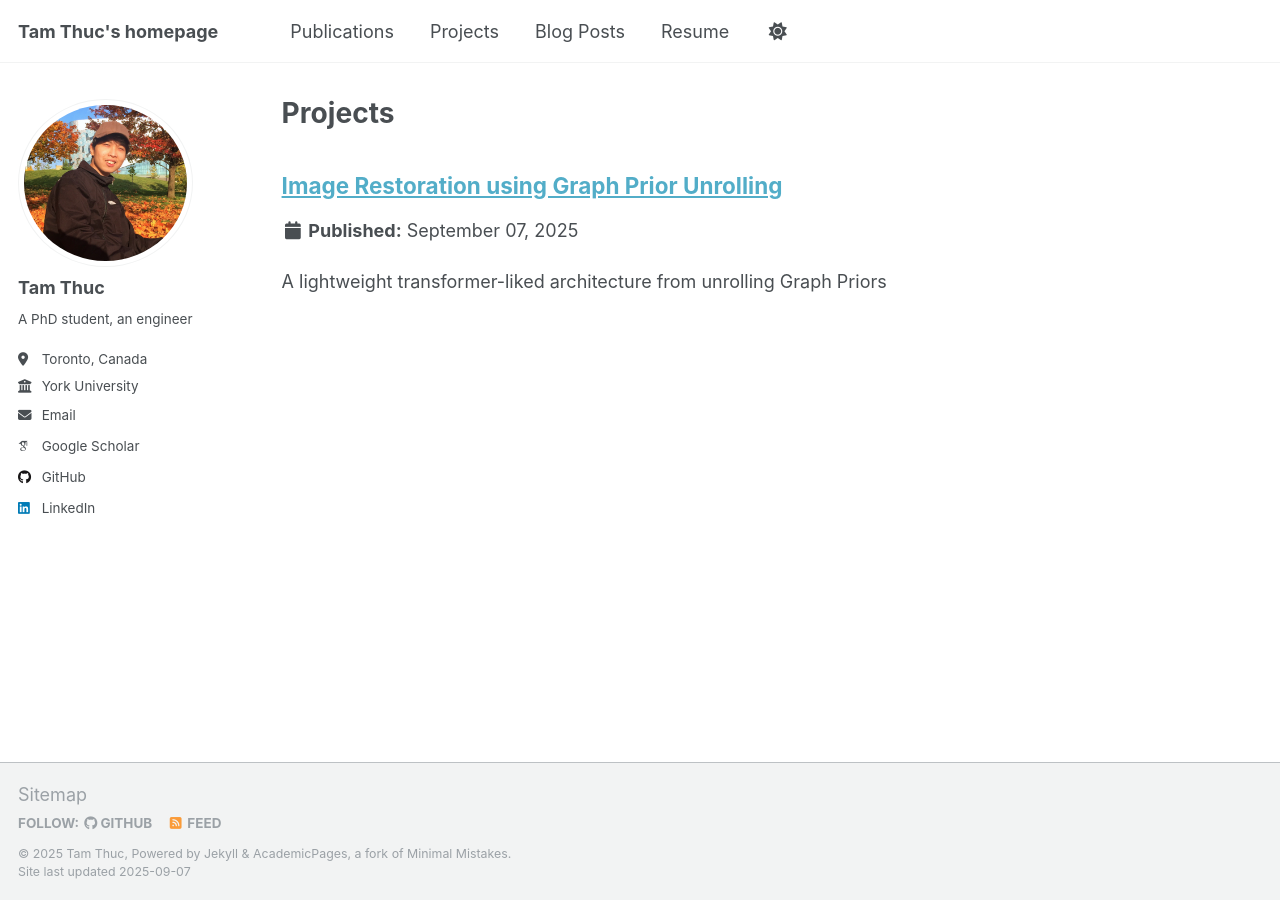
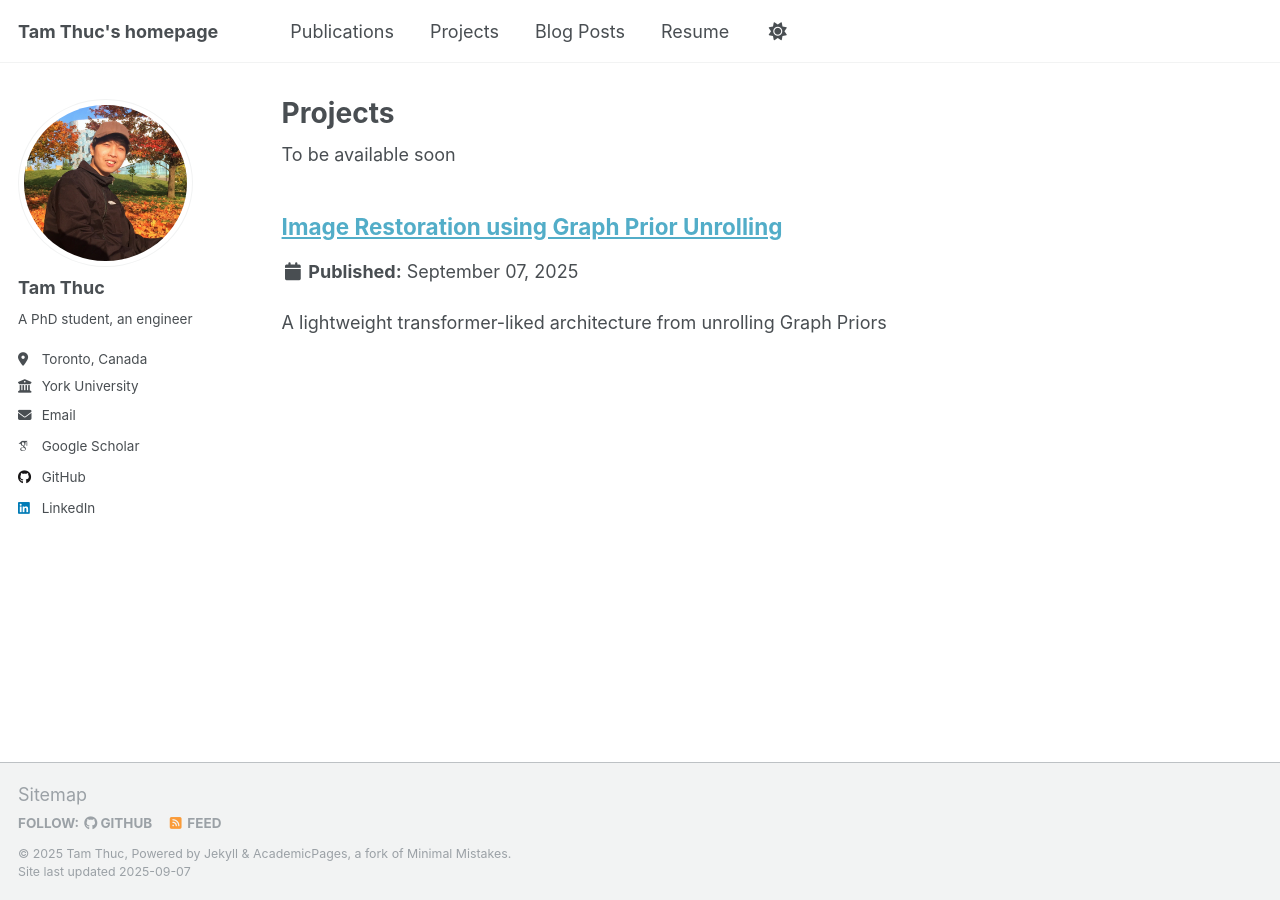
Before and after one commit to tamthuc1995/tamthuc1995.github.io, a Jekyll site: the page built from _pages/project.html, in a window 1280 px wide. Built offline with Jekyll 4.4.1, drawn with Linux system fonts in a browser that asks for light colours; some web fonts are replaced.

Commit message:
Update projects

```diff
--- a/_pages/project.html
+++ b/_pages/project.html
@@ -7,7 +7,7 @@ author_profile: true
 
 {% include base_path %}
 
-<!-- To be available soon -->
+To be available soon
 
 {% for post in site.project %}
   {% include archive-single.html %}
```
